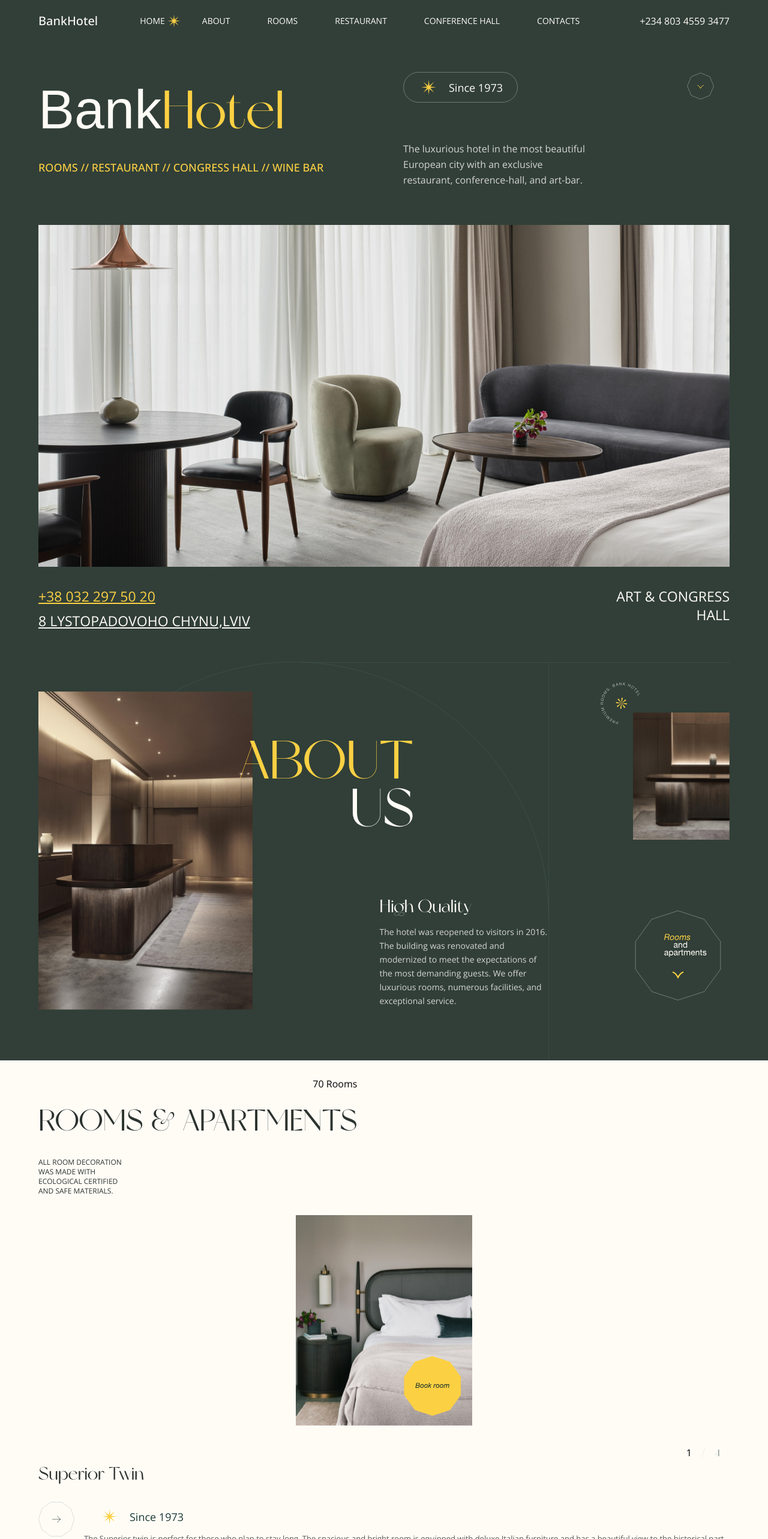
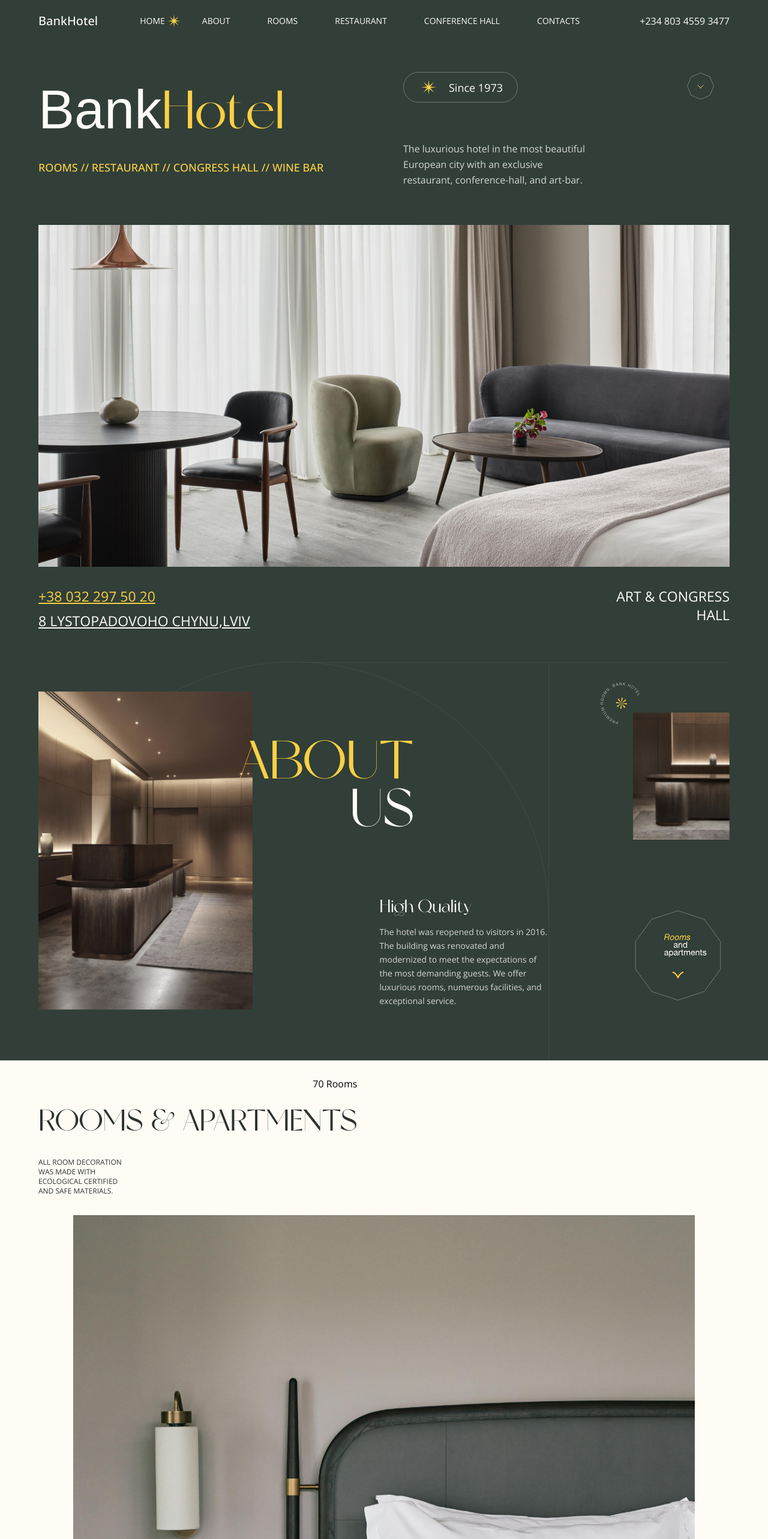
Before and after one commit to gift56/Fullstack-HotelWebsite, a React (Create React App) app: page / in a window 1280 px wide. Shown: the top 2566 px of the page at 60% size. Built offline with nearby package versions, Linux system fonts and the light colour scheme.

Commit message:
added breakpoints

```diff
--- a/src/styles/roomandapartment.styled.js
+++ b/src/styles/roomandapartment.styled.js
@@ -117,7 +117,12 @@ export const RoomRight = styled.div`
   }
   .mainImg {
     width: 294px;
-
+    @media screen and (min-width: 583px) {
+      width: 90%;
+    }
+    @media screen and (max-width: 313px) {
+      width: 100%;
+    }
     img {
       width: 100%;
     }
```
